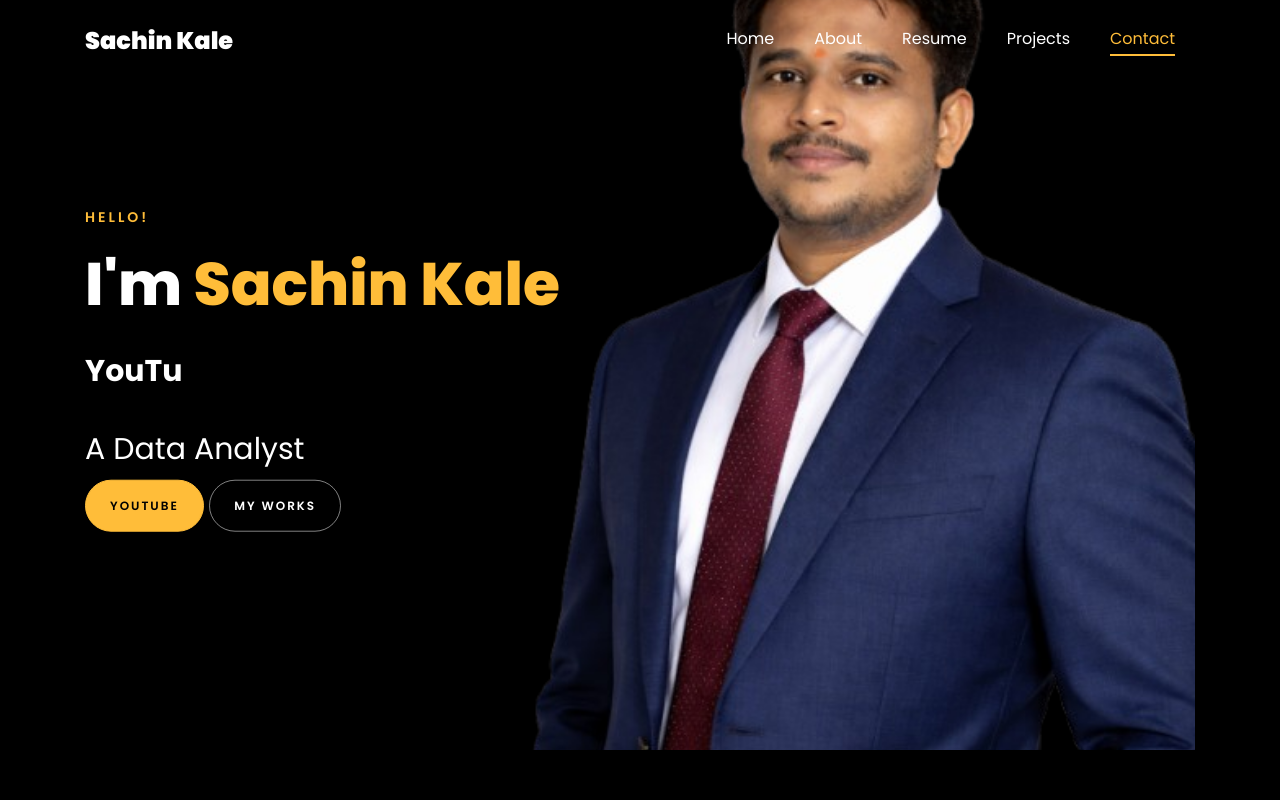
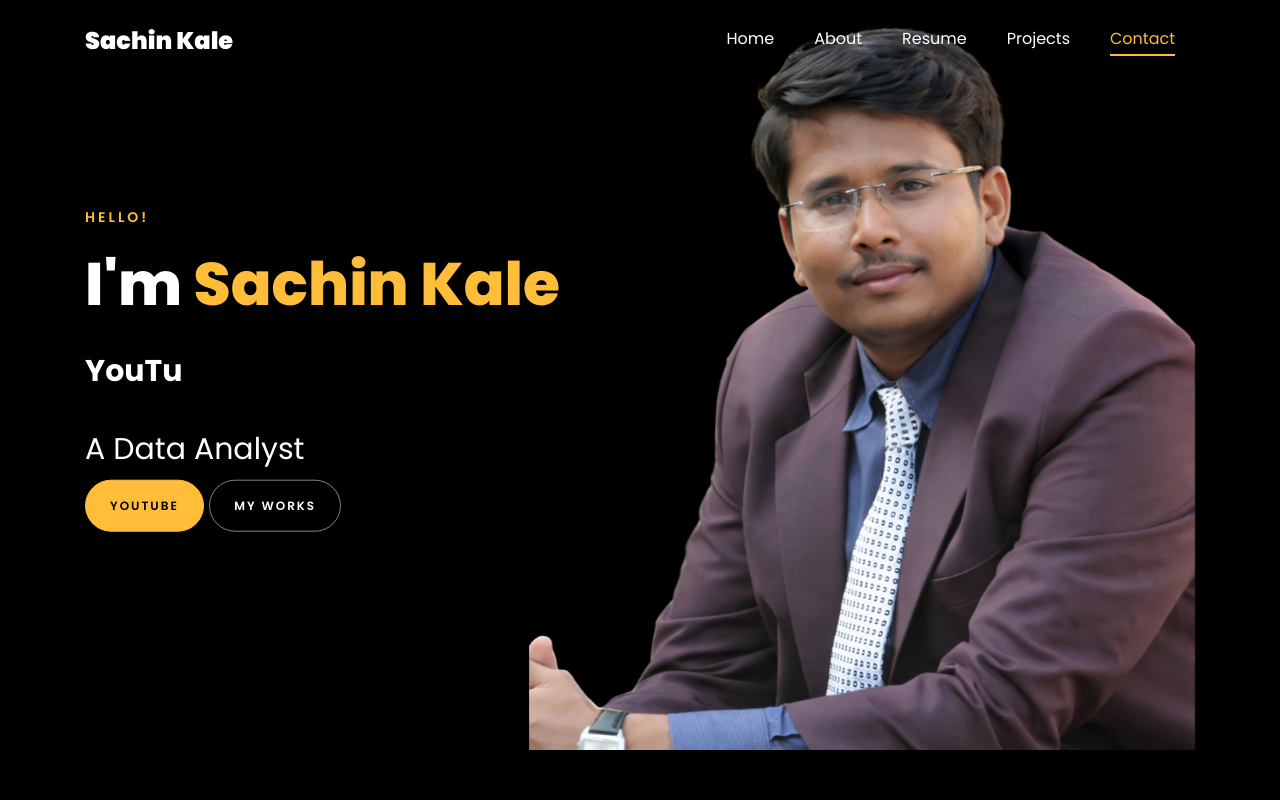
Before and after one commit to sachinkale-anlyt/sachinkale-anlyt.github.io, a plain HTML site: page index.html in a window 1280 px wide. Shown: the top 800 px of the page. Drawn offline with Linux system fonts and the light colour scheme; files whose address does not match are found by name.

Commit message:
Update index.html

```diff
--- a/index.html
+++ b/index.html
@@ -141,7 +141,7 @@
 	      	<div class="overlay"></div>
 	         <div class="container">
 	          <div class="row d-md-flex no-gutters slider-text align-items-end justify-content-end" data-scrollax-parent="true">
-	          	<div class="one-third js-fullheight order-md-last img" style="background-image:url(images/bg2.png);">
+	          	<div class="one-third js-fullheight order-md-last img" style="background-image:url(images/bg_1.png);">
 	          	 <div class="overlay"></div>
 	          	</div>
 		          <div class="one-forth d-flex  align-items-center ftco-animate" data-scrollax=" properties: { translateY: '70%' }">
```
